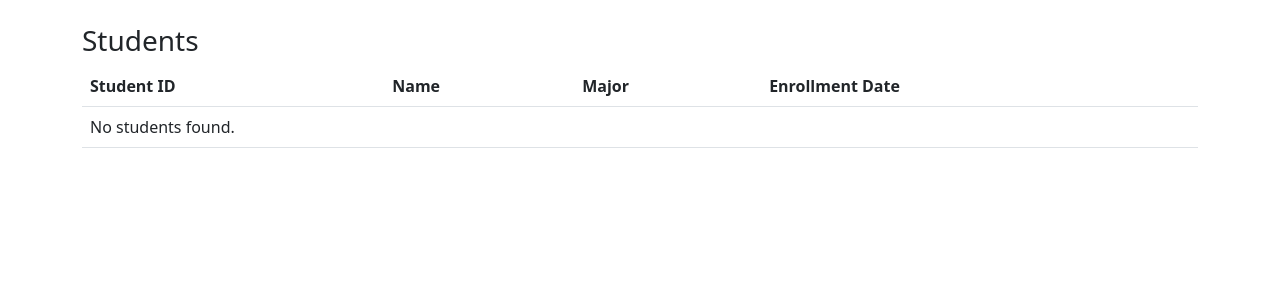
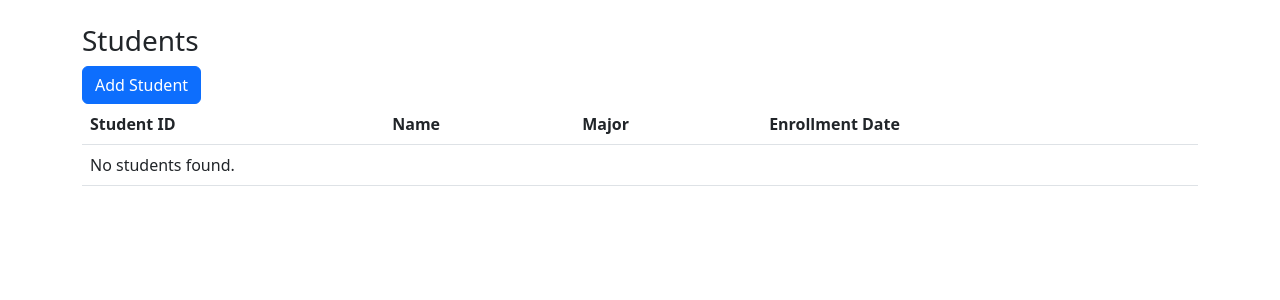
Before and after one commit to atlogan/djangoassignment02, a Django app: page / in a window 1280 px wide. Shown: the top 300 px of the page. Run offline with Django 5.2, Linux system fonts and the light colour scheme; data that the repository does not hold is empty.

Commit message:
added update view and create button to list view

```diff
--- a/myapp/templates/myapp/student_list.html
+++ b/myapp/templates/myapp/student_list.html
@@ -2,7 +2,7 @@
 {% block title %}Student List{% endblock title%}
 {% block content%}
 <h3>Students</h3>
-
+<a href="{% url 'student_create' %}" class="btn btn-primary">Add Student</a>
 <table class="table">
     <thead>
         <tr>
--- a/myapp/views.py
+++ b/myapp/views.py
@@ -18,14 +18,15 @@ class StudentCreateView(CreateView):
     success_url = reverse_lazy('student_list') # Redirect after successful creation
     # Alternatively define get_success_url(self) method
 
-"""
 
 class StudentUpdateView(UpdateView):
     model = Student
     template_name = 'myapp/student_form.html' # Can reuse the create form template
-    fields = ['field1', 'field2', ...] # Specify fields
-    success_url = reverse_lazy('myapp:student_list') # Redirect after successful update
+    fields = ['name', 'major', 'enrollment_date'] # Specify fields
+    success_url = reverse_lazy('student_list') # Redirect after successful update
 
+
+"""
 class StudentDeleteView(DeleteView):
     model = Student
     template_name = 'myapp/student_confirm_delete.html' # Optional: Defaults to myapp/student_confirm_delete.html
```
